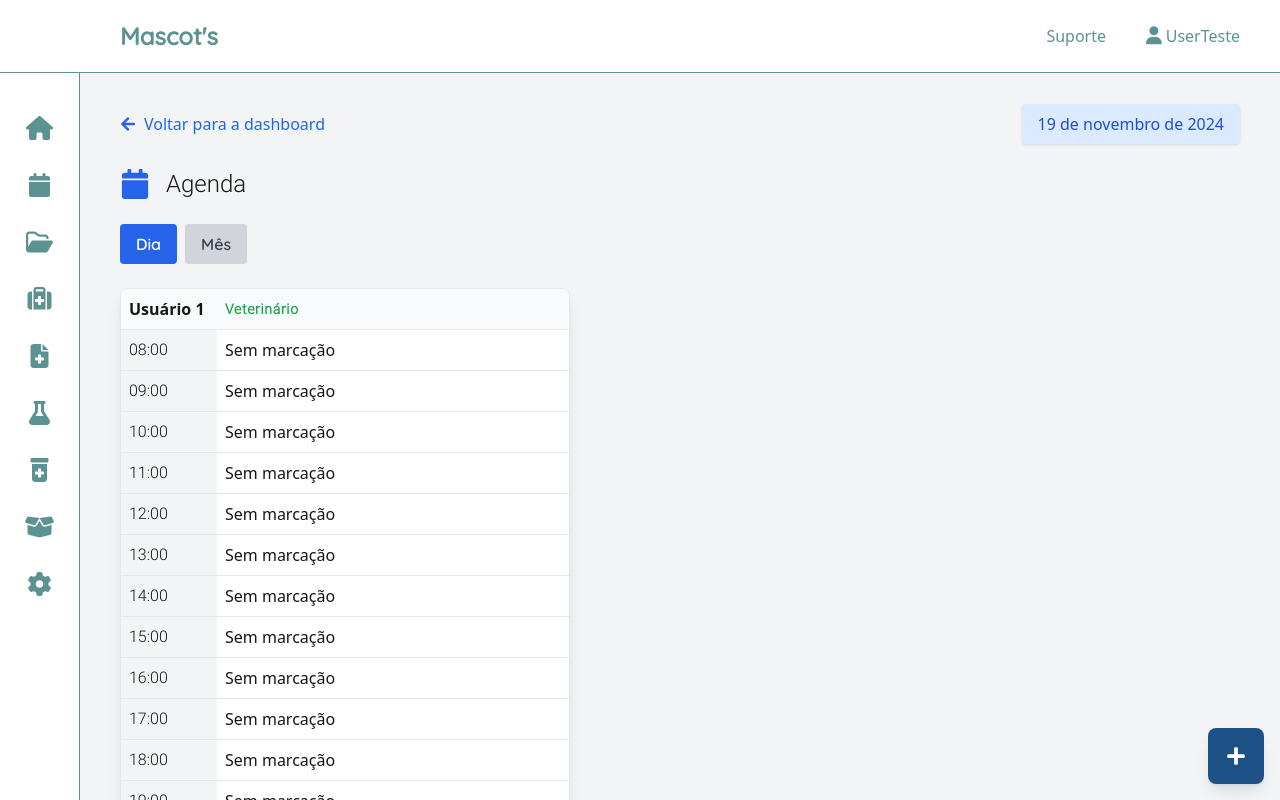
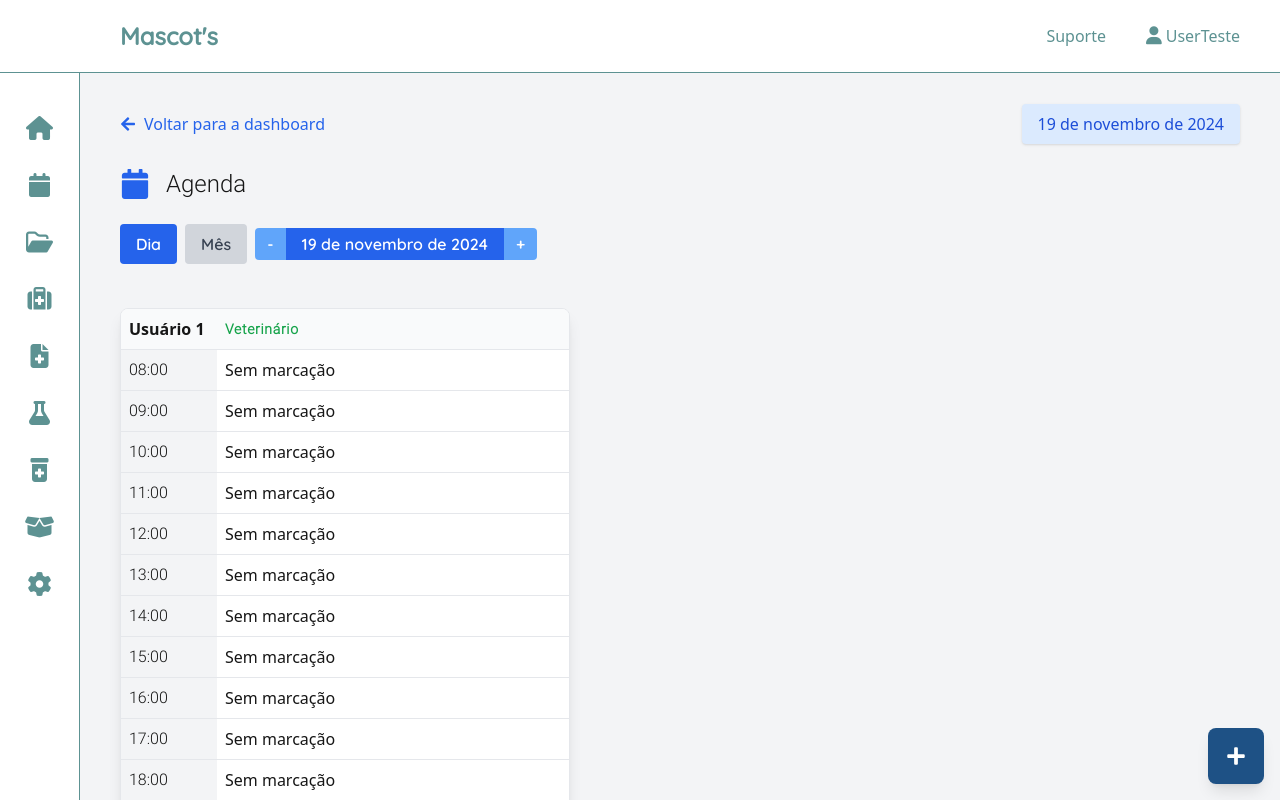
Before and after one commit to softexrecifepe/PI-MASCOTS-TURMA-09-EQUIPE-01, a Next.js app: page /Schedule in a window 1280 px wide. Built offline with nearby package versions, Linux system fonts and the light colour scheme; data requests are answered from the project's data file.

Commit message:
feat: controlador de exibição da agenda diária

```diff
--- a/db.json
+++ b/db.json
@@ -1436,16 +1436,33 @@
             "name": "Internamento",
             "color": "bg-red-500",
             "hour": "12:00"
+          },
+          {
+            "name": "Exame",
+            "color": "bg-green-500",
+            "hour": "09:00"
           }
         ]
       },
       {
         "day": "26",
-        "marking": null
+        "marking": [
+          {
+            "name": "Atendimento",
+            "color": "bg-blue-500",
+            "hour": "12:00"
+          }
+        ]
       },
       {
         "day": "27",
-        "marking": null
+        "marking": [
+          {
+            "name": "Exame",
+            "color": "bg-green-500",
+            "hour": "11:00"
+          }
+        ]
       },
       {
         "day": "28",
--- a/src/app/Schedule/page.tsx
+++ b/src/app/Schedule/page.tsx
@@ -23,6 +23,23 @@ const Schedule = () => {
   const [month, setMonth] = useState<string>("");
   const [hour, setHour] = useState<string>("");
 
+	const [currentDay, setCurrentDay] = useState(new Date());
+	const formattedDay = currentDay.toLocaleDateString("pt-BR", {
+		day: "numeric",
+		month: "long",
+		year: "numeric",
+	});
+	// Atualiza o dia exibido
+	const handleDayChange = (direction: "prev" | "next") => {
+		const newDay = new Date(currentDay);
+		if (direction === "prev") {
+			newDay.setDate(newDay.getDate() - 1);
+		} else if (direction === "next") {
+			newDay.setDate(newDay.getDate() + 1);
+		}
+		setCurrentDay(newDay);
+	};
+
 	// data atual formatada
   const currentDate = new Date().toLocaleDateString("pt-BR", {
     day: "numeric",
@@ -41,39 +58,36 @@ const Schedule = () => {
 			if (!response.ok) throw new Error("Erro ao buscar o schedule.");
 			const data = await response.json();
 
-			// Busca os dados do mês atual
+			const currentMonth = currentDay.toLocaleDateString("pt-BR", { month: "long" }).toLowerCase();
+			const currentDayNumber = currentDay.getDate().toString();
+
 			const monthData = data[currentMonth];
 			if (monthData) {
 				setMonthlySchedule(monthData);
-				console.log("Dados do mês atual retornados pela API:", monthData);
 
-				// Busca os dados do dia atual
-				const today = new Date().getDate().toString();
-				const dayData = monthData.find((d) => d.day === today);
-
+				const dayData = monthData.find((d) => d.day === currentDayNumber);
 				if (dayData && dayData.marking) {
-					// Transformar os dados do dia atual para o formato esperado pelo componente DaySchedule
 					const transformedSchedule = dayData.marking.map((item) => ({
-						time: item.hour, // Transforma `hour` em `time`
-						marking: item.name, // Transforma `name` em `marking`
-						color: item.color, // Mantém `color` como está
+						time: item.hour,
+						marking: item.name,
+						color: item.color,
 					}));
-					setDaySchedule(transformedSchedule); // Atualiza o estado com os dados transformados
-					console.log("Marcações do dia atual transformadas:", transformedSchedule);
+					setDaySchedule(transformedSchedule);
 				} else {
 					setDaySchedule([]);
-					console.warn(`Nenhuma marcação encontrada para o dia ${today}.`);
 				}
 			} else {
-				console.error(`Mês "${currentMonth}" não encontrado no schedule.`);
+				setMonthlySchedule([]);
+				setDaySchedule([]);
 			}
 		} catch (error) {
 			console.error("Erro ao buscar a agenda:", error);
-			alert("Erro ao buscar a agenda. Tente novamente.");
 		}
+	};
 
-
-	};
+	useEffect(() => {
+		fetchSchedule();
+	}, [currentDay]);
 
   // useEffect para carregar os dados da agenda
   useEffect(() => {
@@ -241,6 +255,26 @@ const Schedule = () => {
                   </button>
                 </div>
               )}
+
+{view === "day" && (
+							<div className="flex items-center mb-6">
+								<button
+									onClick={() => handleDayChange("prev")}
+									className="px-3 py-1 bg-blue-400 text-white rounded-l quicksand-semibold"
+								>
+									-
+								</button>
+								<div className="px-4 py-1 bg-blue-600 text-white quicksand-semibold text-center">
+									{formattedDay}
+								</div>
+								<button
+									onClick={() => handleDayChange("next")}
+									className="px-3 py-1 bg-blue-400 text-white rounded-r quicksand-semibold"
+								>
+									+
+								</button>
+							</div>
+						)}
             </div>
           </div>
 
```
